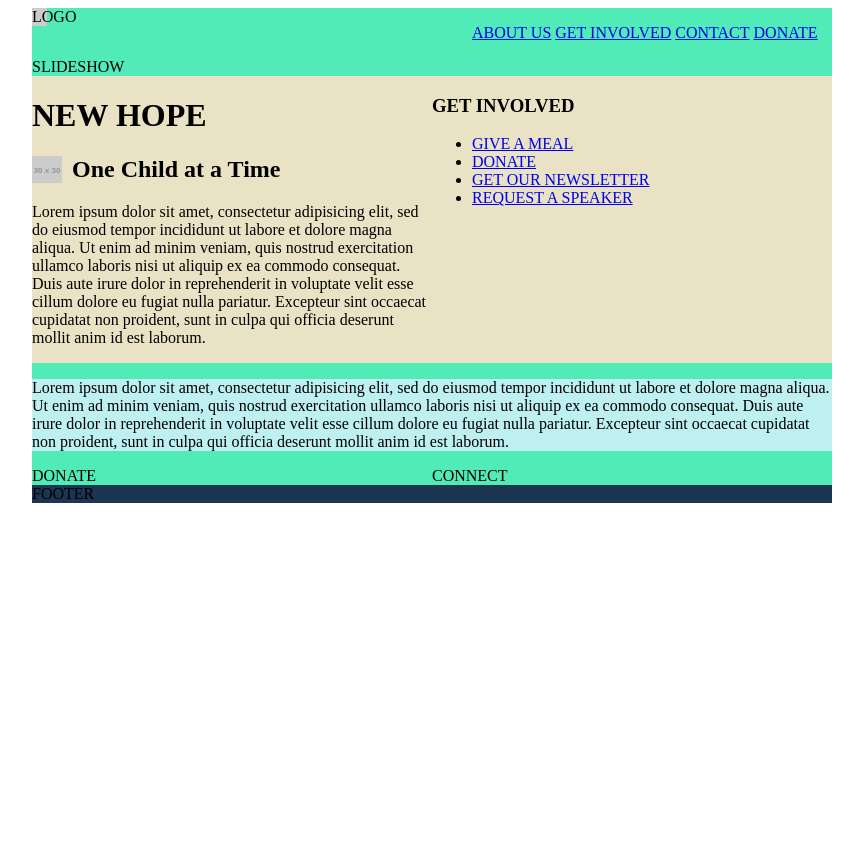
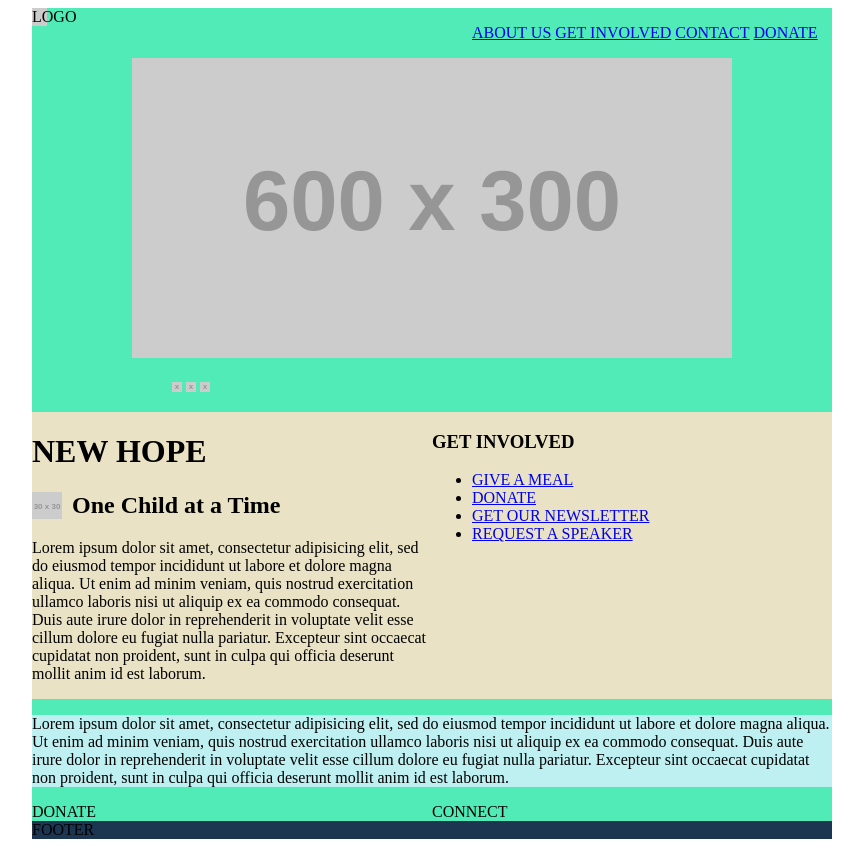
Before and after one commit to Lukasson/renacer_project, a plain HTML site: page index.html in a window 1280 px wide. Shown: the whole page, without its empty margins (208-1071 px from the left). Before the commit the page ends 800 px from the top, so only its background shows below. Drawn offline with Linux system fonts and the light colour scheme; placeholder pictures from the web are drawn by us.

Commit message:
Finished slideshow items

```diff
--- a/global.css
+++ b/global.css
@@ -27,6 +27,22 @@ header li{
 #slideshow{
   background: #51EBB7;
   clear: both;
+  margin: 0 auto;
+  padding-left: 100px;
+}
+
+.slideshow_items li{
+  display: inline-block;
+}
+
+.slideshow_items a{
+  background: url("http://placehold.it/10x10");
+  background-repeat: no-repeat;
+  width: 10px;
+  height: 0;
+  padding-top: 10px;
+  overflow: hidden;
+  display: inline-block;
 }
 
 #row_container_one{
--- a/index.html
+++ b/index.html
@@ -31,7 +31,14 @@
       </header>
 
       <div id="slideshow">
-        SLIDESHOW
+        <img src="http://placehold.it/600x300">
+
+        <ul class="slideshow_items">
+          <li><a href="#">Slide 1</a></li>
+          <li><a href="#">Slide 2</a></li>
+          <li><a href="#">Slide 3</a></li>
+        </ul>
+
       </div>
 
       <div id="row_container_one">
@@ -52,9 +59,8 @@
             <li><a href="#">REQUEST A SPEAKER</a></li>
           </ul>
         </div>
+      </div>
 
-
-      </div>
       <div id="bio">
         <p>Lorem ipsum dolor sit amet, consectetur adipisicing elit, sed do eiusmod tempor incididunt ut labore et dolore magna aliqua. Ut enim ad minim veniam, quis nostrud exercitation ullamco laboris nisi ut aliquip ex ea commodo consequat. Duis aute irure dolor in reprehenderit in voluptate velit esse cillum dolore eu fugiat nulla pariatur. Excepteur sint occaecat cupidatat non proident, sunt in culpa qui officia deserunt mollit anim id est laborum.
         </p>
```
